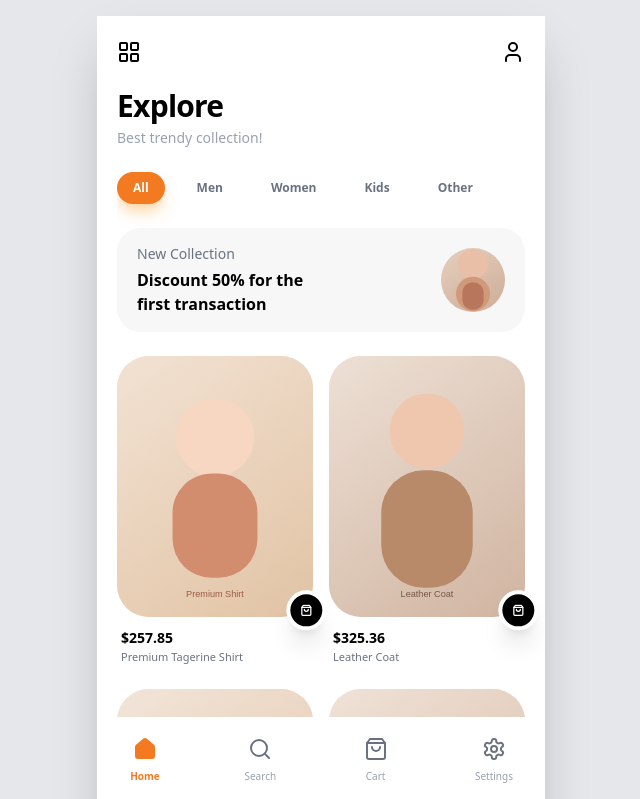
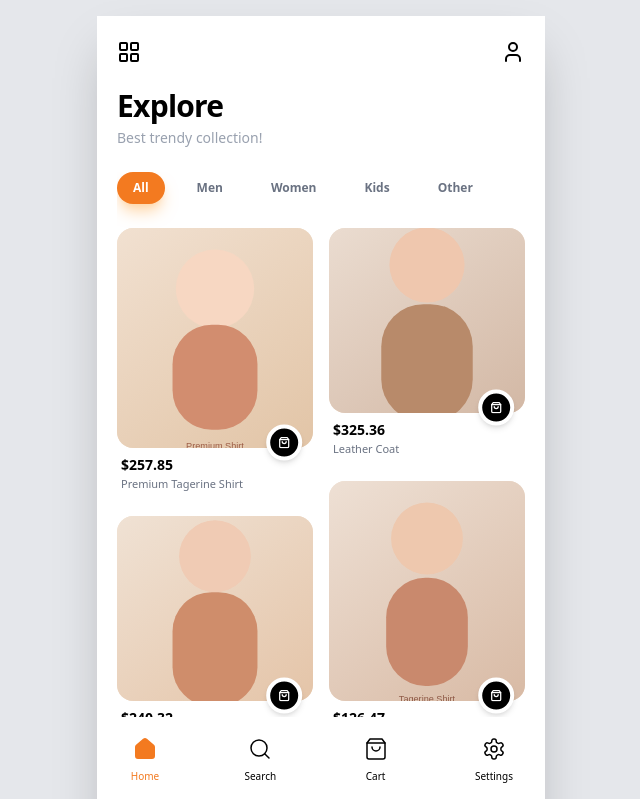
Before and after one commit to Anhaj0/portal, a Next.js app: page / in a window 1280 px wide. Shown: the top 799 px of the page, without its empty margins (319-959 px from the left). Built offline with nearby package versions, Linux system fonts and the light colour scheme.

Commit message:
Checkout UI fixes: Larger payment icons and Add Voucher button

```diff
--- a/src/app/cart/page.tsx
+++ b/src/app/cart/page.tsx
@@ -38,8 +38,8 @@ export default function CartPage() {
       const data = await res.json();
 
       if (data.success) {
-        alert(`Order Placed: ${data.orderId}`);
-        router.push('/');
+        // In a real app we might pass the orderId or clear cart here
+        router.push('/checkout');
       } else {
         alert('Checkout failed');
       }
@@ -72,7 +72,7 @@ export default function CartPage() {
         <span className="text-sm font-medium text-gray-500 mx-auto pr-8">Cart</span>
       </header>
 
-      <main className="flex-1 px-6">
+      <main className="flex-1 px-6 overflow-hidden">
         <h1 className="text-2xl font-bold text-black mt-2">My Orders</h1>
 
         {cartItems.length === 0 ? (
@@ -83,7 +83,11 @@ export default function CartPage() {
         ) : (
           <div className="mt-6 space-y-5">
             {cartItems.map((item, idx) => (
-              <div key={`${item.id}-${idx}`} className="flex items-center gap-4">
+              // Swipe container
+              <div key={`${item.id}-${idx}`} className="group relative w-full overflow-hidden">
+                <div className="flex w-full overflow-x-auto no-scrollbar snap-x snap-mandatory">
+                  {/* Main Content - Snap Area */}
+                  <div className="min-w-full flex items-center gap-4 snap-center bg-white pr-4">
                     <div className="relative w-20 h-24 rounded-2xl overflow-hidden bg-[#F3E6D8] shrink-0">
                       <Image
                         src={item.images[0]}
@@ -103,14 +107,20 @@ export default function CartPage() {
                         <span className="text-sm text-black">{item.quantity}x</span>
                       </div>
                     </div>
-                <div className="relative h-12 w-16">
-                  <div className="absolute inset-y-0 right-0 flex">
-                    <button className="w-14 h-12 bg-[#F37A20] rounded-r-full flex items-center justify-center text-white">
-                      <Trash2 className="w-4 h-4" />
+                  </div>
+
+                  {/* Actions Drawer - Snap Area */}
+                  <div className="flex items-center snap-center pl-4">
+                    <div className="flex items-center h-12 bg-[#F37A20] rounded-l-[2rem] px-2">
+                      <button className="w-10 h-10 flex items-center justify-center text-white">
+                        <Heart className="w-5 h-5" />
                       </button>
-                    <button className="-ml-6 w-12 h-12 bg-[#F37A20] rounded-full flex items-center justify-center text-white border-4 border-white">
-                      <Heart className="w-4 h-4" />
+                      <div className="w-[1px] h-6 bg-white/20 mx-1"></div>
+                      <button className="w-10 h-10 flex items-center justify-center text-white">
+                        <Trash2 className="w-5 h-5" />
                       </button>
+                      <div className="w-2"></div>
+                    </div>
                   </div>
                 </div>
               </div>
--- a/src/app/checkout/page.tsx
+++ b/src/app/checkout/page.tsx
@@ -41,17 +41,27 @@ export default function CheckoutPage() {
           </div>
 
           <div>
-            <p className="text-xs text-gray-400">Payment Method</p>
-            <div className="mt-4 flex items-center gap-4">
-              <Image src="/images/visa.svg" alt="Visa" width={40} height={24} />
-              <Image src="/images/mastercard.svg" alt="Mastercard" width={40} height={24} />
-              <Image src="/images/paypal.svg" alt="Paypal" width={40} height={24} />
-              <Image src="/images/apple-pay.svg" alt="Apple Pay" width={40} height={24} />
+            <p className="text-xs text-gray-400 mb-4">Payment Method</p>
+            <div className="flex items-center gap-6 overflow-x-auto no-scrollbar">
+              <div className="relative w-12 h-8">
+                <Image src="/images/visa.svg" alt="Visa" fill className="object-contain" />
+              </div>
+              <div className="relative w-12 h-8">
+                <Image src="/images/mastercard.svg" alt="Mastercard" fill className="object-contain" />
+              </div>
+              <div className="relative w-12 h-8">
+                <Image src="/images/paypal.svg" alt="Paypal" fill className="object-contain" />
+              </div>
+              <div className="relative w-12 h-8">
+                <Image src="/images/apple-pay.svg" alt="Apple Pay" fill className="object-contain" />
+              </div>
             </div>
           </div>
 
           <div>
-            <p className="text-xs text-gray-400">Add Voucher</p>
+            <button className="w-full bg-[#FAFAFA] py-4 rounded-2xl text-[10px] text-gray-500 font-medium">
+              Add Voucher
+            </button>
           </div>
 
           <div className="text-xs text-red-400 leading-relaxed">
--- a/src/app/globals.css
+++ b/src/app/globals.css
@@ -13,4 +13,17 @@ html {
   .btn-active {
     @apply active:scale-95 transition-transform;
   }
+
+  /* Hide scrollbar for Chrome, Safari and Opera */
+  .no-scrollbar::-webkit-scrollbar {
+    display: none;
+  }
+
+  /* Hide scrollbar for IE, Edge and Firefox */
+  .no-scrollbar {
+    -ms-overflow-style: none;
+    /* IE and Edge */
+    scrollbar-width: none;
+    /* Firefox */
+  }
 }
--- a/src/app/page.tsx
+++ b/src/app/page.tsx
@@ -1,4 +1,5 @@
 import Image from 'next/image';
+import Link from 'next/link';
 import { LayoutGrid, User } from 'lucide-react';
 import ProductCard from '@/components/ProductCard';
 import productsData from '@/data/products.json';
@@ -6,6 +7,8 @@ import { Product } from '@/types';
 
 const products: Product[] = productsData;
 const categories = ['All', 'Men', 'Women', 'Kids', 'Other'];
+const leftProducts = products.filter((_, index) => index % 2 === 0);
+const rightProducts = products.filter((_, index) => index % 2 === 1);
 
 export default function Home() {
   return (
@@ -15,9 +18,9 @@ export default function Home() {
         <button className="p-2 -ml-2 hover:bg-gray-100 rounded-full">
           <LayoutGrid className="w-6 h-6 text-black" />
         </button>
-        <button className="p-2 -mr-2 hover:bg-gray-100 rounded-full">
+        <Link href="/onboarding" className="p-2 -mr-2 hover:bg-gray-100 rounded-full">
           <User className="w-6 h-6 text-black" />
-        </button>
+        </Link>
       </header>
 
       {/* Main Content */}
@@ -44,37 +47,26 @@ export default function Home() {
           ))}
         </div>
 
-        {/* Promo Card */}
-        <div className="bg-[#F7F7F7] rounded-3xl px-5 py-4 flex items-center gap-3 mb-6">
-          <div className="flex-1">
-            <p className="text-sm text-gray-500">New Collection</p>
-            <p className="text-base font-bold text-black mt-1">Discount 50% for the
-              <br />
-              first transaction</p>
-          </div>
-          <div className="relative w-16 h-16">
-            <Image
-              src="/images/onboarding.svg"
-              alt="New collection"
-              fill
-              className="object-cover rounded-full"
-            />
-          </div>
-        </div>
+
 
         {/* Product Grid */}
-        {/* Two-Column Masonry Grid */}
-        <div className="flex gap-4 items-start">
-          {/* Left Column */}
-          <div className="flex-1 flex flex-col gap-6">
-            {products.filter((_, i) => i % 2 === 0).map((product) => (
-              <ProductCard key={product.id} product={product} />
+        <div className="flex gap-4">
+          <div className="flex flex-1 flex-col gap-6">
+            {leftProducts.map((product, index) => (
+              <ProductCard
+                key={product.id}
+                product={product}
+                variant={index % 2 === 1 ? 'short' : 'tall'}
+              />
             ))}
           </div>
-          {/* Right Column */}
-          <div className="flex-1 flex flex-col gap-6">
-            {products.filter((_, i) => i % 2 !== 0).map((product) => (
-              <ProductCard key={product.id} product={product} />
+          <div className="flex flex-1 flex-col gap-6">
+            {rightProducts.map((product, index) => (
+              <ProductCard
+                key={product.id}
+                product={product}
+                variant={index % 2 === 0 ? 'short' : 'tall'}
+              />
             ))}
           </div>
         </div>
--- a/src/components/BottomNav.tsx
+++ b/src/components/BottomNav.tsx
@@ -45,14 +45,14 @@ export default function BottomNav() {
           <Link
             key={item.name}
             href={item.href}
-            className="flex flex-col items-center justify-center relative group"
+            className="flex flex-col items-center justify-center relative group gap-1"
           >
             <div className="relative p-1">
               <Icon
                 className={`w-6 h-6 transition-colors duration-200
                   ${isActive
-                    ? 'text-[#F37A20] fill-[#F37A20]'
-                    : 'text-gray-500 stroke-[2px]'
+                    ? 'text-[#F37A20] fill-[#F37A20]' // Active: Orange & Filled
+                    : 'text-black stroke-[1.5px]'     // Inactive: Black Line
                   }
                 `}
               />
@@ -61,11 +61,10 @@ export default function BottomNav() {
                 <span className="absolute top-0 right-0 bg-red-500 w-2.5 h-2.5 rounded-full border-2 border-white translate-x-1 -translate-y-1"></span>
               )}
             </div>
-            {isActive ? (
-              <span className="text-[10px] font-bold mt-1 text-[#F37A20]">{item.name}</span>
-            ) : (
-              <span className="text-[10px] font-medium mt-1 text-gray-400 group-hover:text-gray-600">{item.name}</span>
-            )}
+
+            <span className={`text-[10px] font-medium ${isActive ? 'text-[#F37A20]' : 'text-black'}`}>
+              {item.name}
+            </span>
           </Link>
         );
       })}
--- a/src/components/ProductCard.tsx
+++ b/src/components/ProductCard.tsx
@@ -3,15 +3,21 @@ import Link from 'next/link';
 import { Product } from '@/types';
 import { ShoppingBag } from 'lucide-react';
 
+const variantStyles = {
+  tall: 'h-[220px]',
+  short: 'h-[185px]',
+};
+
 interface ProductCardProps {
   product: Product;
+  variant?: 'tall' | 'short';
 }
 
-export default function ProductCard({ product }: ProductCardProps) {
+export default function ProductCard({ product, variant = 'tall' }: ProductCardProps) {
   return (
     <Link href={`/product/${product.id}`} className="block">
-      <div className="relative w-full mb-3">
-        <div className="relative aspect-[3/4] w-full overflow-hidden rounded-[2rem] bg-[#F3E6D8]">
+      <div className="relative mb-2">
+        <div className={`relative w-full overflow-hidden rounded-2xl bg-[#F3E6D8] ${variantStyles[variant]}`}>
           <Image
             src={product.images[0]}
             alt={product.name}
@@ -19,7 +25,7 @@ export default function ProductCard({ product }: ProductCardProps) {
             className="object-cover"
           />
         </div>
-        <div className="absolute bottom-0 right-0 translate-x-1/3 translate-y-1/3 flex items-center justify-center w-10 h-10 bg-black rounded-full shadow-xl z-10 p-2.5 border-4 border-white">
+        <div className="absolute bottom-0 right-0 flex items-center justify-center w-9 h-9 bg-black rounded-full shadow-md z-10 p-2 border-4 border-white translate-x-[-30%] translate-y-[35%]">
           <ShoppingBag className="w-full h-full text-white" strokeWidth={2.5} />
         </div>
       </div>
```
Lines whose indentation alone changed are shown as unchanged.
